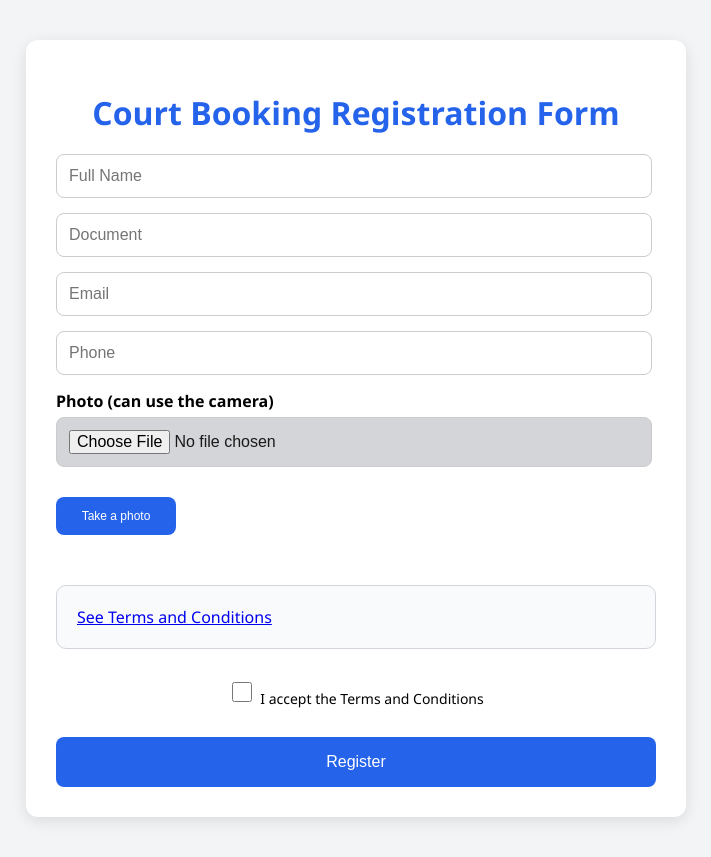
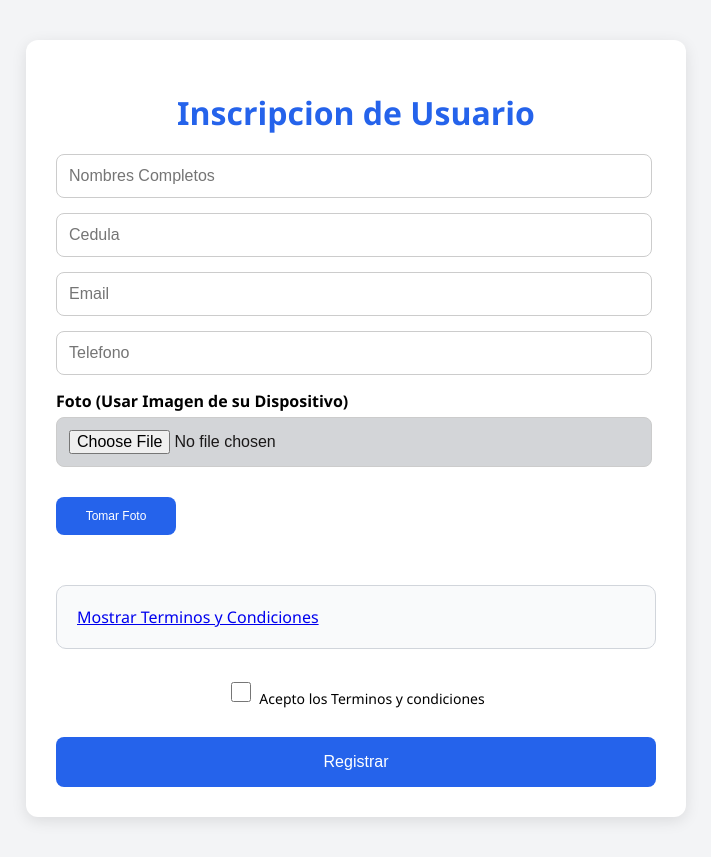
Before and after one commit to lrley/demoInscripcion, a React (Vite) app: page / in a window 1280 px wide. Shown: the whole page, without its empty margins (284-995 px from the left). Built offline with nearby package versions, Linux system fonts and the light colour scheme.

Commit message:
actualizacion para facial

```diff
--- a/src/InscripcionApp.jsx
+++ b/src/InscripcionApp.jsx
@@ -152,12 +152,12 @@ export const InscripcionApp = () => {
 
   return (
     <div className="form-container">
-      <h1>Court Booking Registration Form</h1>
+      <h1>Inscripcion de Usuario</h1>
       <form className="inscripcion-form" onSubmit={handleSubmit}>
         <input
           type="text"
           name="nombre"
-          placeholder="Full Name"
+          placeholder="Nombres Completos"
           value={formData.nombre}
           onChange={handleChange}
           ref={inputRefs.nombre}
@@ -166,7 +166,7 @@ export const InscripcionApp = () => {
         <input
           type="text"
           name="documento"
-          placeholder="Document"
+          placeholder="Cedula"
           value={formData.documento}
           onChange={handleChange}
           ref={inputRefs.documento}
@@ -184,7 +184,7 @@ export const InscripcionApp = () => {
         <input
           type="tel"
           name="telefono"
-          placeholder="Phone"
+          placeholder="Telefono"
           value={formData.telefono}
           onChange={handleChange}
           ref={inputRefs.telefono}
@@ -192,7 +192,7 @@ export const InscripcionApp = () => {
         />
 
         <label className="foto-label">
-          Photo (can use the camera)
+          Foto (Usar Imagen de su Dispositivo)
           <input
             className="foto-input"
             type="file"
@@ -205,7 +205,7 @@ export const InscripcionApp = () => {
         </label>
 
         <button type="button" onClick={handleUsarCamara} className="button-foto">
-          Take a photo
+          Tomar Foto
         </button>
 
         {usarCamara && <CameraCapture onCapture={handleCapture} onClose={handleCerrarCamara} />}
@@ -218,13 +218,29 @@ export const InscripcionApp = () => {
 
         <div className="terminos-section">
           <a href="#" onClick={(e) => { e.preventDefault(); setMostrarTerminos(!mostrarTerminos); }}>
-            {mostrarTerminos ? 'Hide Terms and Conditions' : 'See Terms and Conditions'}
+            {mostrarTerminos ? 'Terminos y Condiciones' : 'Mostrar Terminos y Condiciones'}
           </a>
 
           {mostrarTerminos && (
             <div className="terminos-text">
-              {/* Aquí va todo tu texto de términos y condiciones */}
-              {/* ... */}
+             <><p><strong>AL ACEPTAR ESTOS TÉRMINOS, USTED AUTORIZA EXPRESAMENTE A LA APLICACIÓN A RECOLECTAR, ALMACENAR Y UTILIZAR SU INFORMACIÓN PERSONAL, INCLUIDA SU IMAGEN BIOMÉTRICA (FOTOGRAFÍA), CON FINES DE IDENTIFICACIÓN Y CONTROL DE ACCESO A LA CIUDADELA.</strong></p>
+
+<p><strong>1. Consentimiento para uso de datos personales:</strong> El usuario acepta que, al registrarse en la aplicación, proporciona voluntariamente sus datos personales, incluyendo nombre, número de cédula, correo electrónico, número de teléfono y una fotografía tomada desde la cámara del dispositivo.</p>
+
+<p><strong>2. Uso de imagen para control biométrico:</strong> Durante el proceso de inscripción, la aplicación capturará una fotografía del rostro del usuario. Esta imagen será utilizada únicamente para el reconocimiento facial en el sistema de control de acceso biométrico de la ciudadela o etapa residencial.</p>
+
+<p><strong>3. Acceso mediante identificación facial:</strong> Cuando el usuario se acerque al lector biométrico y se registre su rostro, el sistema verificará su identidad. Si la verificación es exitosa, se le concederá el acceso a la ciudadela.</p>
+
+<p><strong>4. Eliminación inmediata de la imagen:</strong> La imagen facial utilizada para el reconocimiento será <strong>eliminada automáticamente</strong> del sistema inmediatamente después de realizada la verificación. Esta imagen <strong>no será almacenada permanentemente</strong>, ni utilizada para ningún otro propósito.</p>
+
+<p><strong>5. Uso exclusivo para control de acceso:</strong> La imagen biométrica del usuario <strong>no será compartida, transferida ni utilizada con ningún fin externo</strong>, y se empleará únicamente para el control de ingreso a la ciudadela o etapa donde reside.</p>
+
+<p><strong>6. Protección y confidencialidad:</strong> Los datos personales tratados en este proceso estarán protegidos mediante medidas técnicas y administrativas adecuadas para garantizar su confidencialidad, integridad y uso legítimo.</p>
+
+<p><strong>7. Derechos del usuario:</strong> El usuario tiene derecho a acceder, rectificar o eliminar sus datos personales en cualquier momento, conforme a la legislación aplicable, contactando a la administración a través del correo: <a href="mailto:proyectos@dley.com.ec">proyectos@dley.com.ec</a>.</p>
+
+<p><strong>8. Aceptación:</strong> Al continuar con el proceso de registro y marcar la opción de aceptación, el usuario declara haber leído, comprendido y aceptado estos Términos y Condiciones, y autoriza expresamente la captura y uso de su imagen para los fines indicados.</p></>
+
             </div>
           )}
         </div>
@@ -239,7 +255,7 @@ export const InscripcionApp = () => {
               onChange={handleChange}
               required
             />
-            <span>I accept the Terms and Conditions</span>
+            <span>Acepto los Terminos y condiciones</span>
           </label>
           {errors.aceptaTerminos && (
             <div className="error-message">{errors.aceptaTerminos}</div>
@@ -247,7 +263,7 @@ export const InscripcionApp = () => {
         </div>
 
         <button type="submit" className="submit-button">
-          Register
+          Registrar
         </button>
       </form>
     </div>
```
